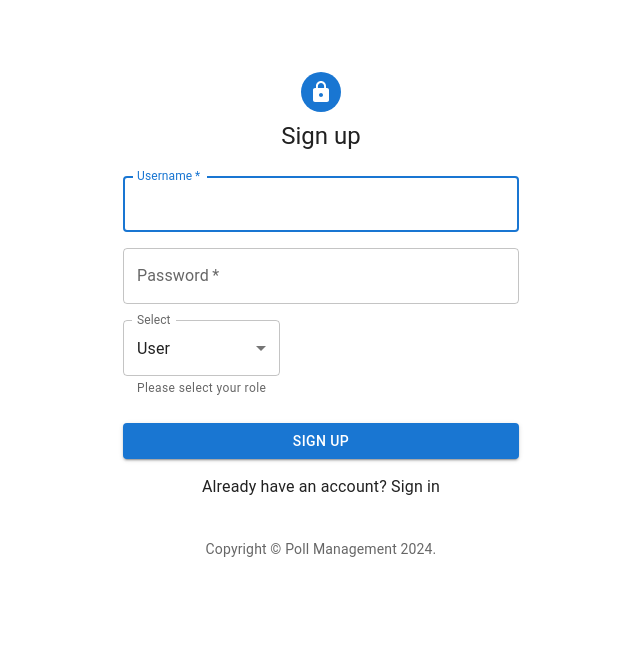
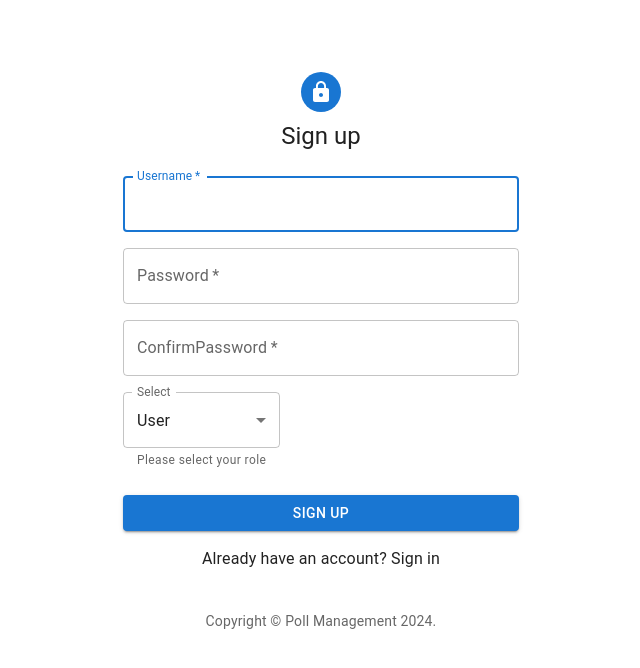
Before and after one commit to AmitPaswan18/polls-management, a React (Vite) app: page /signup in a window 1280 px wide. Shown: the top 668 px of the page, without its empty margins (319-959 px from the left). Built offline with nearby package versions, Linux system fonts and the light colour scheme.

Commit message:
form validation using formik and yup

```diff
--- a/package.json
+++ b/package.json
@@ -23,7 +23,8 @@
     "react": "^18.2.0",
     "react-dom": "^18.2.0",
     "react-redux": "^9.0.4",
-    "react-router-dom": "^6.21.1"
+    "react-router-dom": "^6.21.1",
+    "yup": "^1.3.3"
   },
   "devDependencies": {
     "@types/react": "^18.2.43",
--- a/src/components/auth/LoginForm.jsx
+++ b/src/components/auth/LoginForm.jsx
@@ -12,6 +12,10 @@ import { Link, Navigate } from "react-router-dom";
 import { instance } from "../../utils/axiosInstace";
 import { signinSuccess, signinFail } from "../../redux/Slices/authSlice";
 import { useDispatch, useSelector } from "react-redux";
+import { Formik, Form, Field } from "formik";
+import * as Yup from "yup";
+// import Alert from "@mui/material/Alert";
+// import Stack from "@mui/material/Stack";
 
 function Copyright(props) {
   return (
@@ -33,25 +37,43 @@ export default function LoginForm() {
   const isAuthenticated = useSelector(
     (state) => state.auth.isLoginAuthenticated
   );
+  const isError = useSelector((state) => state.auth.error);
+  console.log(isError);
   const dispatch = useDispatch();
-  const handleSubmit = async (event) => {
-    event.preventDefault();
 
-    const data = new FormData(event.currentTarget);
-    const formData = {
-      username: data.get("username"),
-      password: data.get("password"),
-      role: data.get("role"),
+  const initialValues = {
+    username: "",
+    password: "",
+    confirmpassword: "",
+    role: "user",
   };
 
-    console.log(formData);
+  const SigninSchema = Yup.object().shape({
+    username: Yup.string()
+      .required("Username is required")
+      .min(3, "Too short username")
+      .max(25),
+    password: Yup.string()
+      .required("Password is required")
+      .min(5)
+      .max(25)
+      .matches(
+        /^(?=.*[a-z])(?=.*[A-Z])(?=.*\d).+$/,
+        "Password must contain at least one uppercase letter, one lowercase letter, and one digit"
+      ),
+  });
+
+  const handleSubmit = async (values, { resetForm }) => {
+    console.log(values);
 
     try {
-      const response = await instance.get("/login", { params: formData });
+      const response = await instance.get("/login", { params: values });
       if (response.data.error === 0) {
         dispatch(signinSuccess(response.data.data));
+        resetForm();
       } else {
         dispatch(signinFail(response.data.data));
+        console.log(response.data.data);
       }
       console.log(response);
     } catch (error) {
@@ -64,7 +86,6 @@ export default function LoginForm() {
     <ThemeProvider theme={defaultTheme}>
       <Container component="main" maxWidth="xs">
         <CssBaseline />
-
         <Box
           sx={{
             marginTop: 8,
@@ -78,12 +99,17 @@ export default function LoginForm() {
           <Typography component="h1" variant="h5">
             Sign in
           </Typography>
-          <Box
-            component="form"
+
+          <Formik
             onSubmit={handleSubmit}
-            noValidate
-            sx={{ mt: 1 }}>
-            <TextField
+            initialValues={initialValues}
+            validationSchema={SigninSchema}>
+            {({ errors, touched }) => (
+              <Form>
+                <Box sx={{ mt: 1 }}>
+                  <Grid container spacing={2}>
+                    <Field
+                      as={TextField}
                       margin="normal"
                       required
                       fullWidth
@@ -93,7 +119,11 @@ export default function LoginForm() {
                       autoComplete="UserName"
                       autoFocus
                     />
-            <TextField
+                    {errors.username && touched.username ? (
+                      <div className="text-red-400">{errors.username}</div>
+                    ) : null}
+                    <Field
+                      as={TextField}
                       margin="normal"
                       required
                       fullWidth
@@ -103,6 +133,10 @@ export default function LoginForm() {
                       id="password"
                       autoComplete="current-password"
                     />
+                    {errors.password && touched.password ? (
+                      <div className="text-red-400">{errors.password}</div>
+                    ) : null}
+                  </Grid>
                   <Button
                     type="submit"
                     fullWidth
@@ -110,12 +144,20 @@ export default function LoginForm() {
                     sx={{ mt: 3, mb: 2 }}>
                     Sign In
                   </Button>
+                  <div className="text-red-500 text-center text-lg">
+                    {isError}
+                  </div>
                   <Grid container justifyContent="center">
                     <Grid item>
-                <Link to="/signup">{"Don't have an account? Sign Up"}</Link>
+                      <Link to="/signup">
+                        {"Don't have an account? Sign Up"}
+                      </Link>
                     </Grid>
                   </Grid>
                 </Box>
+              </Form>
+            )}
+          </Formik>
         </Box>
         <Copyright sx={{ mt: 8, mb: 4 }} />
       </Container>
--- a/src/components/auth/Registrationform.jsx
+++ b/src/components/auth/Registrationform.jsx
@@ -2,7 +2,6 @@ import Avatar from "@mui/material/Avatar";
 import Button from "@mui/material/Button";
 import CssBaseline from "@mui/material/CssBaseline";
 import TextField from "@mui/material/TextField";
-// import Link from "@mui/material/Link";
 import Grid from "@mui/material/Grid";
 import Box from "@mui/material/Box";
 import LockIcon from "@mui/icons-material/Lock";
@@ -11,7 +10,15 @@ import Container from "@mui/material/Container";
 import { createTheme, ThemeProvider } from "@mui/material/styles";
 import { MenuItem } from "@mui/material";
 import { useDispatch, useSelector } from "react-redux";
-import { signupSuccess, signupFail } from "../../redux/Slices/authSlice";
+import {
+  signupSuccess,
+  signupFail,
+  signout,
+} from "../../redux/Slices/authSlice";
+import { Formik, Form, Field } from "formik";
+import * as Yup from "yup";
+import Alert from "@mui/material/Alert";
+import Stack from "@mui/material/Stack";
 
 import { instance } from "../../utils/axiosInstace";
 import { Link, useNavigate } from "react-router-dom";
@@ -46,35 +53,60 @@ export default function Registrationform() {
 
   const dispatch = useDispatch();
   const navigate = useNavigate();
-  const isAuthenticated = useSelector((state) => state.auth.isAuthenticated);
+  let isAuthenticated = useSelector((state) => state.auth.isAuthenticated);
   console.log(isAuthenticated);
+  const isError = useSelector((state) => state.auth.error);
 
-  const handleSubmit = async (event) => {
-    event.preventDefault();
+  const SignupSchema = Yup.object().shape({
+    username: Yup.string()
+      .required("Username is required")
+      .min(3, "Too short username")
+      .max(25),
+    password: Yup.string()
+      .required("Password is required")
+      .min(5, "Too short password")
+      .max(25)
+      .matches(
+        /^(?=.*[a-z])(?=.*[A-Z])(?=.*\d).+$/,
+        "Password must contain at least one uppercase letter, one lowercase letter, and one digit"
+      ),
+    confirmpassword: Yup.string()
+      .oneOf([Yup.ref("password"), null], "Passwords must match")
+      .required("Confirm Password is required"),
+  });
 
-    const data = new FormData(event.currentTarget);
-
-    const formData = {
-      username: data.get("username"),
-      password: data.get("password"),
-      role: data.get("role"),
+  const initialValues = {
+    username: "",
+    password: "",
+    confirmpassword: "",
+    role: "user",
   };
 
-    console.log(formData);
-
+  const handleSubmit = async (values, { resetForm }) => {
+    console.log(values);
     try {
-      const response = await instance.get("/add_user", { params: formData });
+      const response = await instance.get("/add_user", { params: values });
       dispatch(signupSuccess(response.data));
       console.log(response);
+      if (response.data.error) {
+        console.log(response.data.message);
+        dispatch(signupFail(response.data.message));
+      } else {
+        dispatch(signupSuccess(response.data));
+        setTimeout(function () {
+          dispatch(signout());
+          resetForm();
+          navigate("/");
+        }, 2000);
+        isAuthenticated = false;
+      }
     } catch (error) {
       console.error("Error signing up:", error.message);
-      dispatch(signupFail(error.message));
     }
   };
 
   return (
     <ThemeProvider theme={defaultTheme}>
-      {isAuthenticated && navigate("/")}
       <Container component="main" maxWidth="xs">
         <CssBaseline />
         <Box
@@ -90,14 +122,24 @@ export default function Registrationform() {
           <Typography component="h1" variant="h5">
             Sign up
           </Typography>
-          <Box
-            component="form"
-            noValidate
+          {isAuthenticated && (
+            <Stack sx={{ width: "100%" }} spacing={2}>
+              <Alert severity="success">Registration Successfull.</Alert>
+            </Stack>
+          )}
+
+          <div className="text-red-500">{isError}</div>
+          <Formik
             onSubmit={handleSubmit}
-            sx={{ mt: 3 }}>
+            initialValues={initialValues}
+            validationSchema={SignupSchema}>
+            {({ errors, touched }) => (
+              <Form>
+                <Box sx={{ mt: 3 }}>
                   <Grid container spacing={2}>
                     <Grid item xs={12}>
-                <TextField
+                      <Field
+                        as={TextField}
                         autoComplete="given-name"
                         name="username"
                         required
@@ -106,9 +148,13 @@ export default function Registrationform() {
                         label="Username"
                         autoFocus
                       />
+                      {errors.username && touched.username ? (
+                        <div className="text-red-400">{errors.username}</div>
+                      ) : null}
                     </Grid>
                     <Grid item xs={12}>
-                <TextField
+                      <Field
+                        as={TextField}
                         required
                         fullWidth
                         name="password"
@@ -117,9 +163,30 @@ export default function Registrationform() {
                         id="password"
                         autoComplete="new-password"
                       />
+                      {errors.password && touched.password ? (
+                        <div className="text-red-400">{errors.password}</div>
+                      ) : null}
                     </Grid>
                     <Grid item xs={12}>
-                <TextField
+                      <Field
+                        as={TextField}
+                        required
+                        fullWidth
+                        name="confirmpassword"
+                        label="ConfirmPassword"
+                        type="password"
+                        id="confirmpassword"
+                        autoComplete="new-password"
+                      />
+                      {errors.confirmpassword && touched.confirmpassword ? (
+                        <div className="text-red-400">
+                          {errors.confirmpassword}
+                        </div>
+                      ) : null}
+                    </Grid>
+                    <Grid item xs={12}>
+                      <Field
+                        as={TextField}
                         id="outlined-select-role"
                         select
                         label="Select"
@@ -131,7 +198,10 @@ export default function Registrationform() {
                             {option.label}
                           </MenuItem>
                         ))}
-                </TextField>
+                      </Field>
+                      {errors.role && touched.role ? (
+                        <div>{errors.role}</div>
+                      ) : null}
                     </Grid>
                   </Grid>
                   <Button
@@ -147,6 +217,9 @@ export default function Registrationform() {
                     </Grid>
                   </Grid>
                 </Box>
+              </Form>
+            )}
+          </Formik>
         </Box>
         <Copyright sx={{ mt: 5 }} />
       </Container>
--- a/src/pages/Dashboard.jsx
+++ b/src/pages/Dashboard.jsx
@@ -1,7 +1,7 @@
 import AdminPollList from "../components/admin/AdminPollList";
 const Dashboard = () => {
   return (
-    <div className="bg-slate-500 h-[100vh] font-semibold text-lg ">
+    <div className="bg-[#F6F6F6] h-fit font-semibold text-lg ">
       <AdminPollList />
     </div>
   );
--- a/src/redux/Slices/authSlice.js
+++ b/src/redux/Slices/authSlice.js
@@ -4,7 +4,7 @@ export const initialState = {
   user: null,
   isAuthenticated: false,
   isLoginAuthenticated: false,
-  loading: false,
+  loading: true,
   error: null,
 };
 
@@ -16,15 +16,17 @@ const authSlice = createSlice({
       state.loading = false;
       state.user = action.payload;
       state.isAuthenticated = true;
+      state.error = null;
     },
     signupFail(state, action) {
+      state.isAuthenticated = false;
       state.loading = false;
       state.error = action.payload;
     },
 
     signinSuccess(state, action) {
       state.loading = false;
-      state.isAuthenticated = true;
+      state.isAuthenticated = false;
       state.user = action.payload;
       state.isLoginAuthenticated = true;
     },
```
Also changed, not shown: src/components/admin/AdminPollList.jsx (+97 -17 lines), 1 other file (tests, documents, lock files or other folders). Lines whose indentation alone changed are shown as unchanged.
